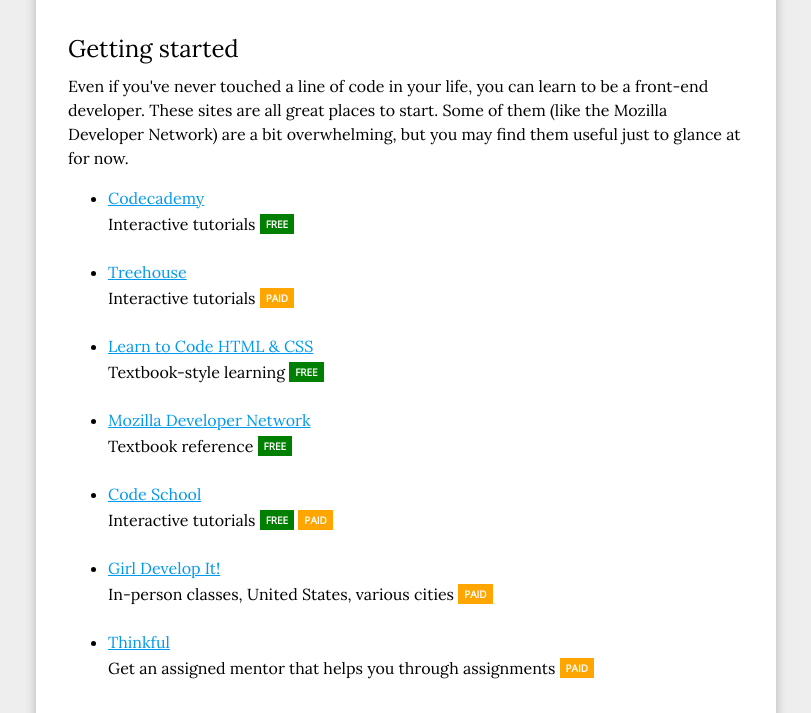
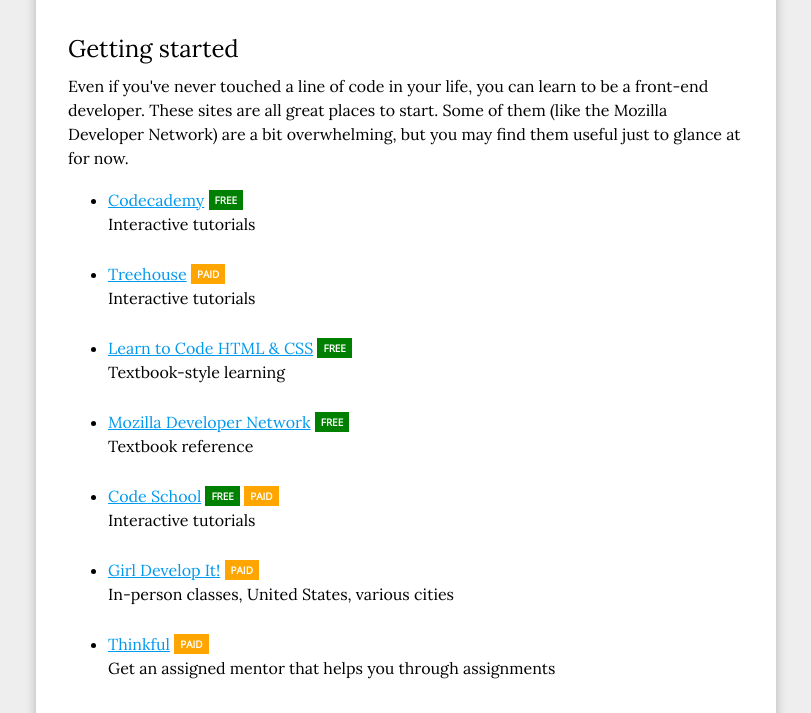
Before and after one commit to amwelles/learn, a plain HTML site: page index.html in a window 1280 px wide. Shown: the part 225-938 px from the top of the page, without its empty margins (234-1045 px from the left). Drawn offline with nearby package versions, Linux system fonts and the light colour scheme.

Commit message:
move tags

```diff
--- a/index.html
+++ b/index.html
@@ -17,13 +17,13 @@
 	<p>Even if you've never touched a line of code in your life, you can learn to be a front-end developer. These sites are all great places to start. Some of them (like the Mozilla Developer Network) are a bit overwhelming, but you may find them useful just to glance at for now.</p>
 
 	<ul>
-		<li><a href="http://codecademy.com/" target="_blank">Codecademy</a><br>Interactive tutorials <div class="tag free"></div></li>
-		<li><a href="http://teamtreehouse.com/" target="_blank">Treehouse</a><br>Interactive tutorials <div class="tag paid"></div></li>
-		<li><a href="http://learn.shayhowe.com/" target="_blank">Learn to Code HTML &amp; CSS</a><br>Textbook-style learning <div class="tag free"></div></li>
-		<li><a href="http://developer.mozilla.org/" target="_blank">Mozilla Developer Network</a><br>Textbook reference <div class="tag free"></div></li>
-		<li><a href="http://codeschool.com/" target="_blank">Code School</a><br>Interactive tutorials <div class="tag free"></div> <div class="tag paid"></div></li>
-		<li><a href="http://girldevelopit.com/" target="_blank">Girl Develop It!</a><br>In-person classes, United States, various cities <div class="tag paid"></div></li>
-		<li><a href="http://thinkful.com/" target="_blank">Thinkful</a><br>Get an assigned mentor that helps you through assignments <div class="tag paid"></div></li>
+		<li><a href="http://codecademy.com/" target="_blank">Codecademy</a> <div class="tag free"></div><br>Interactive tutorials</li>
+		<li><a href="http://teamtreehouse.com/" target="_blank">Treehouse</a> <div class="tag paid"></div><br>Interactive tutorials</li>
+		<li><a href="http://learn.shayhowe.com/" target="_blank">Learn to Code HTML &amp; CSS</a> <div class="tag free"></div><br>Textbook-style learning</li>
+		<li><a href="http://developer.mozilla.org/" target="_blank">Mozilla Developer Network</a> <div class="tag free"></div><br>Textbook reference</li>
+		<li><a href="http://codeschool.com/" target="_blank">Code School</a> <div class="tag free"></div> <div class="tag paid"></div><br>Interactive tutorials</li>
+		<li><a href="http://girldevelopit.com/" target="_blank">Girl Develop It!</a> <div class="tag paid"></div><br>In-person classes, United States, various cities</li>
+		<li><a href="http://thinkful.com/" target="_blank">Thinkful</a> <div class="tag paid"></div><br>Get an assigned mentor that helps you through assignments</li>
 	</ul>
 
 	<h2>Assignments</h2>
```
